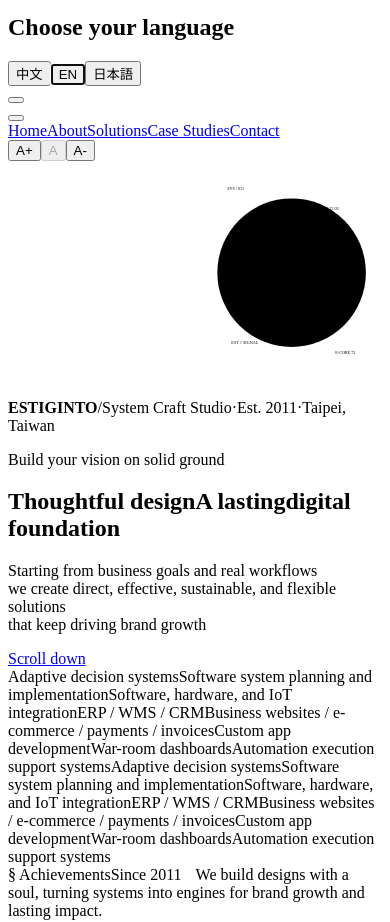
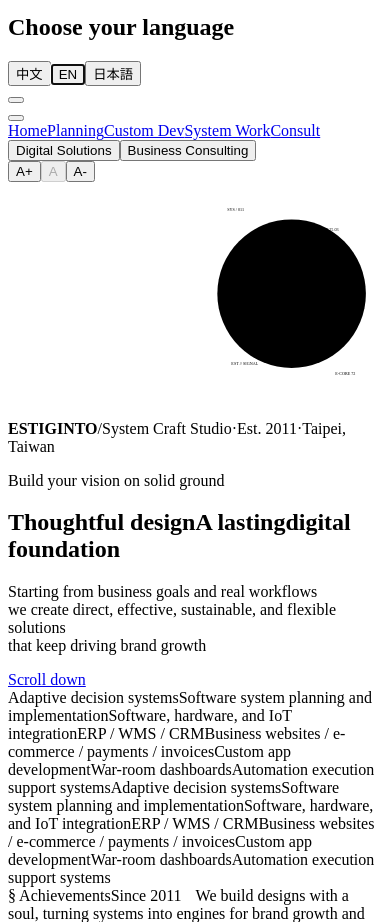
Before and after one commit to estiginto/estiginto-official-website, a React (Vite) app: page / in a window 390 px wide. Shown: the part 1100-2022 px from the top of the page. Built offline with nearby package versions, Linux system fonts and the light colour scheme; the HTML template or start-up script is replaced by a standard one.

Commit message:
feat: add dual mobile menu categories

```diff
--- a/src/App.css
+++ b/src/App.css
@@ -3005,6 +3005,12 @@
     transform: translateX(-50%);
     cursor: pointer;
     pointer-events: auto;
+    -webkit-tap-highlight-color: transparent;
+    appearance: none;
+    -webkit-appearance: none;
+  }
+  .mobile-nav-trigger:active {
+    background: transparent;
   }
   .mobile-nav-trigger-shape {
     position: absolute;
@@ -3051,6 +3057,10 @@
   }
   .mobile-nav.open .mobile-nav-trigger-icon span:nth-child(3) {
     transform: translateY(-7px) rotate(-45deg);
+  }
+  .mobile-nav.open ~ .go-to-top {
+    opacity: 0;
+    pointer-events: none;
   }
   .mobile-nav-diamond {
     position: absolute;
@@ -3068,6 +3078,70 @@
     transform: translate(-50%, -50%) scale(1) rotate(45deg);
     opacity: 1;
     pointer-events: auto;
+  }
+  .mobile-nav.open .mobile-nav-diamond-core {
+    animation: mobile-category-content-in 360ms var(--ease-soft) both;
+  }
+  @keyframes mobile-category-content-in {
+    from {
+      opacity: 0;
+      transform: rotate(-45deg) scale(0.94);
+    }
+    to {
+      opacity: 1;
+      transform: rotate(-45deg) scale(1);
+    }
+  }
+  .mobile-nav-category-switch {
+    position: absolute;
+    left: 0;
+    right: 0;
+    bottom: max(128px, calc(env(safe-area-inset-bottom, 0px) + 128px));
+    z-index: 2;
+    display: grid;
+    grid-template-columns: 1fr 1fr;
+    height: 56px;
+    pointer-events: none;
+  }
+  .mobile-nav-category-button {
+    min-width: 0;
+    padding: 0 24px;
+    border: 1px solid rgba(10, 31, 68, 0.16);
+    background: rgba(255, 255, 255, 0.92);
+    color: #0a1f44;
+    font-family: var(--font-mono);
+    font-size: 0.78rem;
+    font-weight: 700;
+    letter-spacing: 0.08em;
+    cursor: pointer;
+    opacity: 0;
+    pointer-events: auto;
+    -webkit-tap-highlight-color: transparent;
+    transition: transform 520ms var(--ease-soft), opacity 320ms ease, background 220ms ease, color 220ms ease;
+  }
+  .mobile-nav-category-button.digital {
+    padding-right: 34px;
+    clip-path: polygon(0 0, 92% 0, 100% 100%, 0 100%);
+    transform: translateX(-105%);
+  }
+  .mobile-nav-category-button.growth {
+    padding-left: 34px;
+    clip-path: polygon(8% 0, 100% 0, 100% 100%, 0 100%);
+    transform: translateX(105%);
+  }
+  .mobile-nav.open .mobile-nav-category-button {
+    opacity: 1;
+    transform: translateX(0);
+    transition-delay: 160ms;
+  }
+  .mobile-nav-category-button[aria-pressed="true"] {
+    border-color: var(--signal);
+    background: var(--signal);
+    color: #ffffff;
+  }
+  .mobile-nav-category-button:focus-visible {
+    outline: 2px solid #ffffff;
+    outline-offset: -4px;
   }
   .mobile-nav .menu-font-controls {
     position: absolute;
@@ -3324,6 +3398,26 @@
   .footer-bottom { font-size: var(--fs-2xs); }
 }
 
+@media (max-width: 760px) and (max-height: 720px) {
+  .mobile-nav-diamond {
+    top: 43%;
+  }
+
+  .mobile-nav .menu-font-controls {
+    top: calc(43% + min(44vw, 178px));
+  }
+
+  .mobile-nav .menu-font-button {
+    width: 44px;
+    height: 44px;
+  }
+
+  .mobile-nav-category-switch {
+    bottom: max(124px, calc(env(safe-area-inset-bottom, 0px) + 124px));
+    height: 52px;
+  }
+}
+
 @media (prefers-reduced-motion: reduce) {
   *, *::before, *::after {
     animation-duration: 1ms !important;
--- a/src/App.jsx
+++ b/src/App.jsx
@@ -57,6 +57,69 @@
   { key: "case", href: "/case.html", section: "case", position: "right" },
   { key: "contact", href: "/contact.html", section: "contact", position: "bottom" },
 ];
+
+const mobileMenuGroupsByLocale = {
+  zh: {
+    digital: {
+      label: "數位解決方案",
+      items: [
+        { key: "system-planning", label: "系統規劃", href: "/solutions.html", position: "top" },
+        { key: "custom-development", label: "客製開發", href: "/solutions.html", position: "left" },
+        { key: "system-cases", label: "系統案例", href: "/case.html#case-group-operations-management", position: "right" },
+        { key: "project-consulting", label: "專案諮詢", href: "/contact.html", position: "bottom" },
+      ],
+    },
+    growth: {
+      label: "商業顧問服務",
+      items: [
+        { key: "brand-strategy", label: "品牌策略", href: "/about.html", position: "top" },
+        { key: "visual-design", label: "視覺設計", href: "/solutions.html", position: "left" },
+        { key: "growth-cases", label: "成長案例", href: "/case.html#case-group-brand-digital", position: "right" },
+        { key: "growth-consulting", label: "合作諮詢", href: "/contact.html", position: "bottom" },
+      ],
+    },
+  },
+  en: {
+    digital: {
+      label: "Digital Solutions",
+      items: [
+        { key: "system-planning", label: "Planning", href: "/solutions.html", position: "top" },
+        { key: "custom-development", label: "Custom Dev", href: "/solutions.html", position: "left" },
+        { key: "system-cases", label: "System Work", href: "/case.html#case-group-operations-management", position: "right" },
+        { key: "project-consulting", label: "Consult", href: "/contact.html", position: "bottom" },
+      ],
+    },
+    growth: {
+      label: "Business Consulting",
+      items: [
+        { key: "brand-strategy", label: "Strategy", href: "/about.html", position: "top" },
+        { key: "visual-design", label: "Design", href: "/solutions.html", position: "left" },
+        { key: "growth-cases", label: "Growth Work", href: "/case.html#case-group-brand-digital", position: "right" },
+        { key: "growth-consulting", label: "Contact", href: "/contact.html", position: "bottom" },
+      ],
+    },
+  },
+  ja: {
+    digital: {
+      label: "デジタルソリューション",
+      items: [
+        { key: "system-planning", label: "システム設計", href: "/solutions.html", position: "top" },
+        { key: "custom-development", label: "開発", href: "/solutions.html", position: "left" },
+        { key: "system-cases", label: "導入事例", href: "/case.html#case-group-operations-management", position: "right" },
+        { key: "project-consulting", label: "相談", href: "/contact.html", position: "bottom" },
+      ],
+    },
+    growth: {
+      label: "ビジネスコンサルティング",
+      items: [
+        { key: "brand-strategy", label: "戦略", href: "/about.html", position: "top" },
+        { key: "visual-design", label: "デザイン", href: "/solutions.html", position: "left" },
+        { key: "growth-cases", label: "成長事例", href: "/case.html#case-group-brand-digital", position: "right" },
+        { key: "growth-consulting", label: "相談", href: "/contact.html", position: "bottom" },
+      ],
+    },
+  },
+};
 
 const numbers = [
   {
@@ -1721,12 +1784,19 @@
 }
 
 function MobileNav({ locale, fontControls }) {
-  const items = getMenuItems(locale);
+  const localizedMenuLabels = menuLabels[locale] || menuLabels.zh;
+  const mobileMenuGroups = mobileMenuGroupsByLocale[locale] || mobileMenuGroupsByLocale.zh;
   const [open, setOpen] = useState(false);
   const [compact, setCompact] = useState(false);
   const [selectingKey, setSelectingKey] = useState(null);
+  const [activeGroup, setActiveGroup] = useState("digital");
   const previousScrollYRef = useRef(0);
   const directionTravelRef = useRef(0);
+  const activeGroupCopy = mobileMenuGroups[activeGroup];
+  const items = [
+    { key: "home", label: localizedMenuLabels.home, href: "/", position: "center" },
+    ...activeGroupCopy.items,
+  ];
 
   useEffect(() => {
     previousScrollYRef.current = window.scrollY;
@@ -1777,6 +1847,7 @@
             if (nextOpen) {
               setCompact(false);
               setSelectingKey(null);
+              setActiveGroup("digital");
               directionTravelRef.current = 0;
             }
             return nextOpen;
@@ -1791,7 +1862,7 @@
         </button>
 
         <div className="mobile-nav-diamond">
-          <div className="mobile-nav-diamond-core">
+          <div className="mobile-nav-diamond-core" key={activeGroup}>
             {items.map((item, index) => (
               <a
                 key={item.key}
@@ -1804,6 +1875,22 @@
               </a>
             ))}
           </div>
+        </div>
+        <div className="mobile-nav-category-switch" role="group" aria-label="Service category">
+          {Object.entries(mobileMenuGroups).map(([groupKey, group]) => (
+            <button
+              key={groupKey}
+              className={`mobile-nav-category-button ${groupKey}`}
+              type="button"
+              aria-pressed={activeGroup === groupKey}
+              onClick={() => {
+                setActiveGroup(groupKey);
+                setSelectingKey(null);
+              }}
+            >
+              <span>{group.label}</span>
+            </button>
+          ))}
         </div>
         <FontSizeControls {...fontControls} />
       </div>
```
Also changed, not shown: 1 other file (tests, documents, lock files or other folders).
